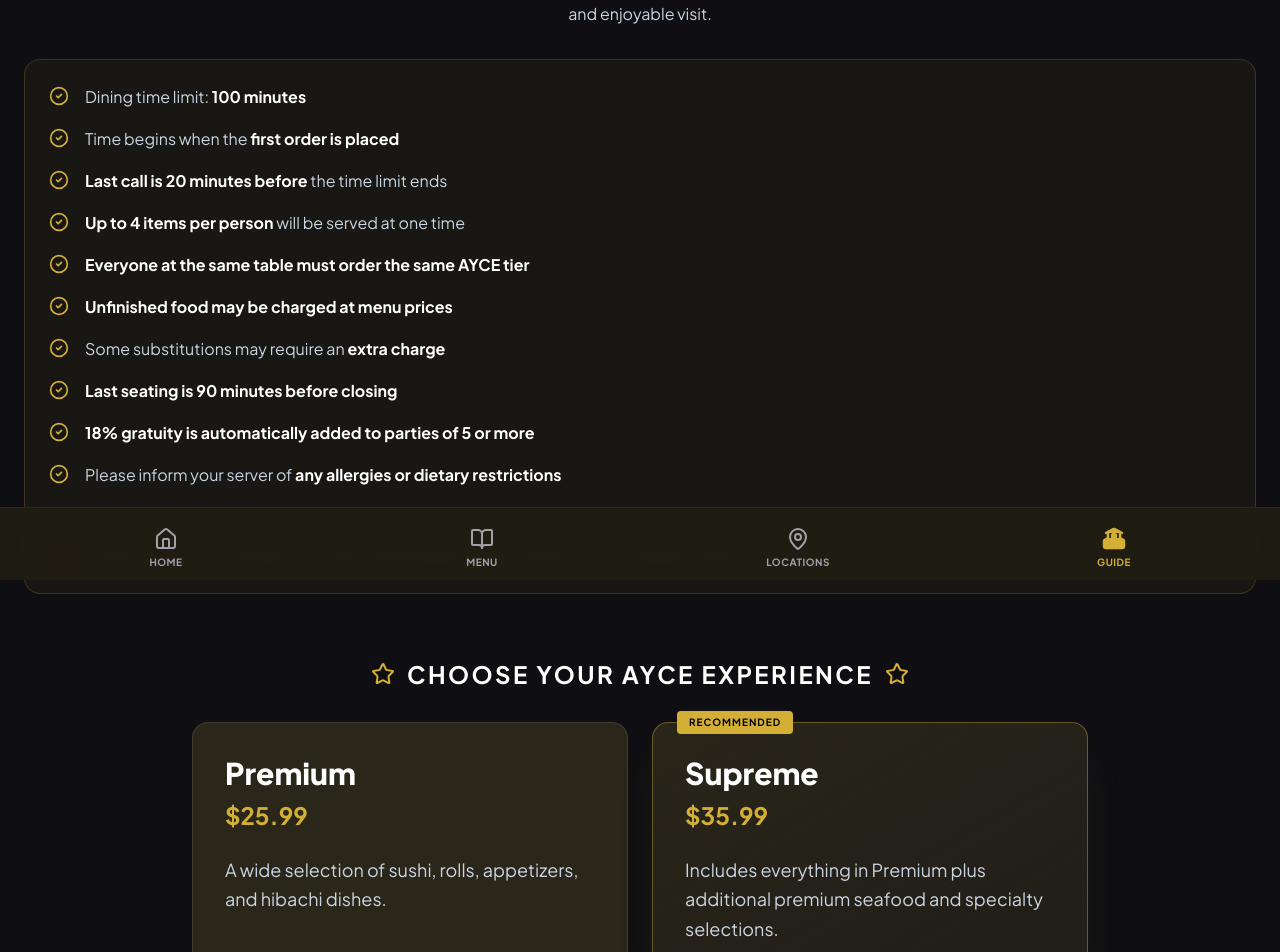
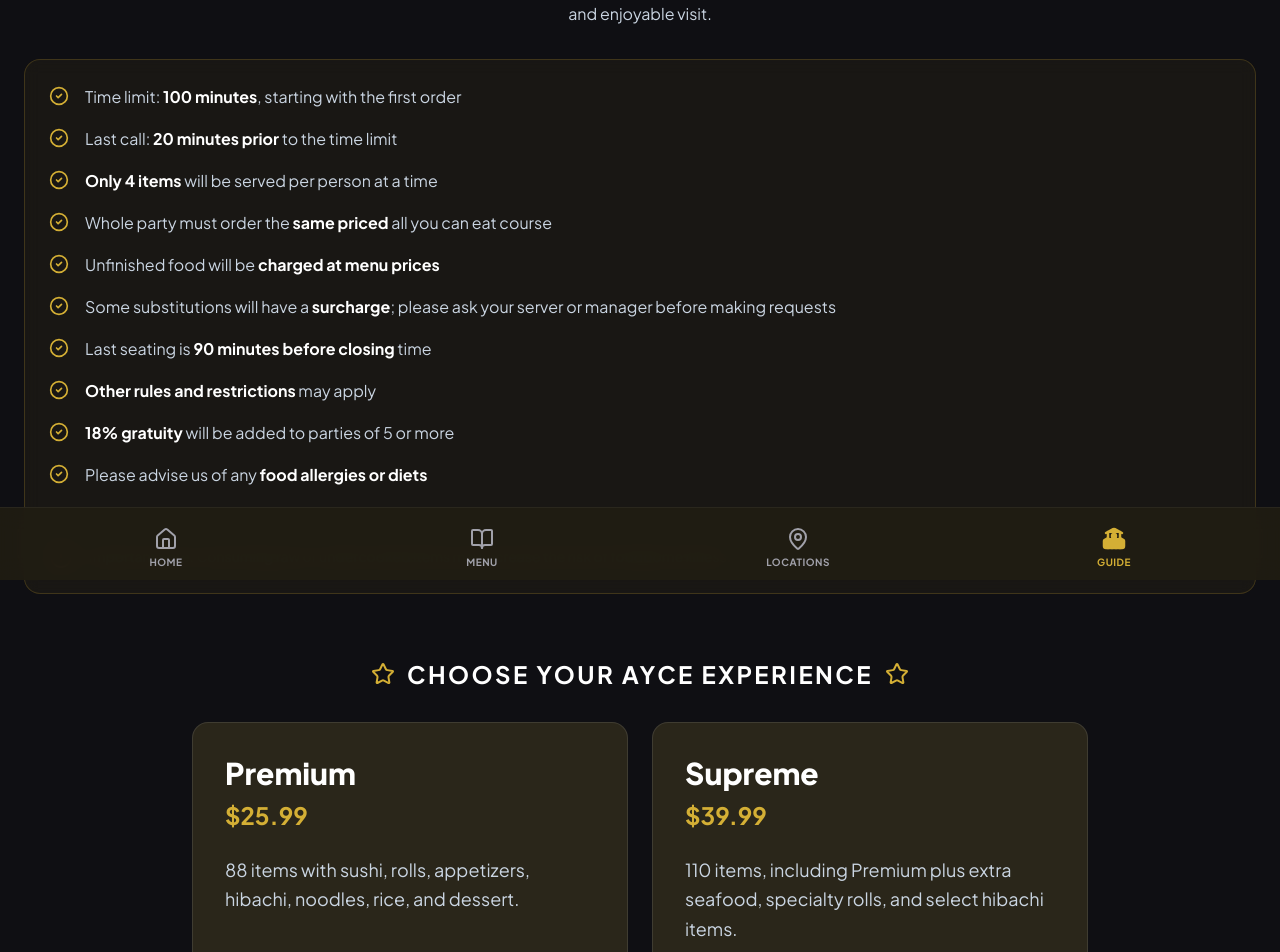
Before and after one commit to tao200112/ocean-samurai-menu, a React (Vite) app: page /guide in a window 1280 px wide. Shown: the part 220-1172 px from the top of the page. Built offline with nearby package versions, Linux system fonts and the light colour scheme.

Commit message:
Update AYCE rules and pricing copy

```diff
--- a/src/components/layout/Layout.tsx
+++ b/src/components/layout/Layout.tsx
@@ -3,7 +3,7 @@ import { TopNav, BottomNav } from "./Navigation";
 
 export default function Layout() {
   return (
-    <div className="flex min-h-screen flex-col bg-background text-foreground">
+    <div className="flex min-h-screen flex-col overflow-x-hidden bg-background text-foreground">
       <TopNav />
       <main className="flex-1 pb-24">
         <Outlet />
--- a/src/components/layout/Navigation.tsx
+++ b/src/components/layout/Navigation.tsx
@@ -7,14 +7,14 @@ export function TopNav() {
   const [showLangMenu, setShowLangMenu] = useState(false);
   const [currentLang, setCurrentLang] = useState("English");
 
-  const languages = ["English", "中文", "Español"];
+  const languages = ["English", "Chinese", "Spanish"];
 
   return (
-    <header className="sticky top-0 z-50 flex items-center justify-between border-b border-white/5 bg-background/95 px-4 py-3 backdrop-blur-md">
-      <div className="flex items-center gap-3">
+    <header className="sticky top-0 z-50 flex items-center justify-between gap-3 border-b border-white/5 bg-background/95 px-4 py-3 backdrop-blur-md">
+      <div className="flex min-w-0 items-center gap-3">
         {/* Logo Image */}
         <img src="/logo.png" alt="Ocean Samurai Logo" className="h-10 w-10 object-contain rounded-full shadow-[0_0_15px_rgba(56,189,248,0.2)]" />
-        <h1 className="text-xl font-bold uppercase tracking-wider text-white">
+        <h1 className="truncate text-xl font-bold uppercase tracking-wider text-white">
           Ocean Samurai
         </h1>
       </div>
--- a/src/index.css
+++ b/src/index.css
@@ -25,6 +25,13 @@ body {
   -webkit-font-smoothing: antialiased;
 }
 
+html,
+body,
+#root {
+  max-width: 100%;
+  overflow-x: hidden;
+}
+
 @utility scrollbar-hide {
   /* IE and Edge */
   -ms-overflow-style: none;
--- a/src/pages/Guide.tsx
+++ b/src/pages/Guide.tsx
@@ -17,16 +17,16 @@ import { cn } from "@/lib/utils";
 // ------------------------------------------------------------------
 
 const AYCE_RULES = [
-  { text: "Dining time limit: 100 minutes", bold: "100 minutes" },
-  { text: "Time begins when the first order is placed", bold: "first order is placed" },
-  { text: "Last call is 20 minutes before the time limit ends", bold: "Last call is 20 minutes before" },
-  { text: "Up to 4 items per person will be served at one time", bold: "Up to 4 items per person" },
-  { text: "Everyone at the same table must order the same AYCE tier", bold: "Everyone at the same table must order the same AYCE tier" },
-  { text: "Unfinished food may be charged at menu prices", bold: "Unfinished food may be charged at menu prices" },
-  { text: "Some substitutions may require an extra charge", bold: "extra charge" },
-  { text: "Last seating is 90 minutes before closing", bold: "Last seating is 90 minutes before closing" },
-  { text: "18% gratuity is automatically added to parties of 5 or more", bold: "18% gratuity is automatically added to parties of 5 or more" },
-  { text: "Please inform your server of any allergies or dietary restrictions", bold: "any allergies or dietary restrictions" }
+  { text: "Time limit: 100 minutes, starting with the first order", bold: "100 minutes" },
+  { text: "Last call: 20 minutes prior to the time limit", bold: "20 minutes prior" },
+  { text: "Only 4 items will be served per person at a time", bold: "Only 4 items" },
+  { text: "Whole party must order the same priced all you can eat course", bold: "same priced" },
+  { text: "Unfinished food will be charged at menu prices", bold: "charged at menu prices" },
+  { text: "Some substitutions will have a surcharge; please ask your server or manager before making requests", bold: "surcharge" },
+  { text: "Last seating is 90 minutes before closing time", bold: "90 minutes before closing" },
+  { text: "Other rules and restrictions may apply", bold: "Other rules and restrictions" },
+  { text: "18% gratuity will be added to parties of 5 or more", bold: "18% gratuity" },
+  { text: "Please advise us of any food allergies or diets", bold: "food allergies or diets" }
 ];
 
 const AYCE_TIERS = [
@@ -34,20 +34,19 @@ const AYCE_TIERS = [
     id: "premium",
     name: "Premium",
     price: "$25.99",
-    desc: "A wide selection of sushi, rolls, appetizers, and hibachi dishes."
+    desc: "88 items with sushi, rolls, appetizers, hibachi, noodles, rice, and dessert."
   },
   {
     id: "supreme",
     name: "Supreme",
-    price: "$35.99",
-    desc: "Includes everything in Premium plus additional premium seafood and specialty selections.",
-    highlight: true
+    price: "$39.99",
+    desc: "110 items, including Premium plus extra seafood, specialty rolls, and select hibachi items."
   }
 ];
 
 const MENU_LABELS = [
   { label: "Raw", desc: "Contains raw fish or seafood.", color: "bg-red-500", icon: Fish },
-  { label: "Spicy", desc: "Prepared with chili, sriracha, jalapeño, or spicy sauce.", color: "bg-orange-600", icon: Flame },
+  { label: "Spicy", desc: "Prepared with chili, sriracha, jalapeno, or spicy sauce.", color: "bg-orange-600", icon: Flame },
   { label: "Veg", desc: "Vegetarian friendly item.", color: "bg-green-700", icon: Leaf },
   { label: "Tempura", desc: "Deep-fried in a light Japanese batter.", color: "bg-yellow-600", icon: Flame },
   { label: "Premium", desc: "Available with the Premium AYCE tier.", color: "bg-primary border border-primary text-black", icon: Star },
@@ -55,9 +54,9 @@ const MENU_LABELS = [
 ];
 
 const ORDERING_STEPS = [
-  { step: 1, title: "Choose Your Tier", desc: "Select either Premium or Supreme for the entire table." },
+  { step: 1, title: "Choose Your Tier", desc: "The whole party must order the same priced AYCE course." },
   { step: 2, title: "Start Small", desc: "Begin with a few dishes to explore the menu." },
-  { step: 3, title: "Order Per Round", desc: "Each person may order up to 4 items per round." },
+  { step: 3, title: "Order Per Round", desc: "Only 4 items will be served per person at a time." },
   { step: 4, title: "Pace Yourself", desc: "Order additional rounds after finishing your current dishes." },
   { step: 5, title: "Explore", desc: "Try different sushi, hibachi, and appetizers throughout your 100 minutes." }
 ];
@@ -114,12 +113,12 @@ export default function GuidePage() {
   };
 
   return (
-    <div className="space-y-16 pb-20 bg-[#0f0f13]">
+    <div className="space-y-16 overflow-x-hidden pb-20 bg-[#0f0f13]">
 
       {/* 1. DINING RULES */}
       <section className="pt-12 px-6">
         <div className="text-center mb-8">
-          <h1 className="text-3xl md:text-4xl font-extrabold text-white tracking-tight mb-4">
+          <h1 className="break-words text-3xl md:text-4xl font-extrabold text-white tracking-tight mb-4">
             All You Can Eat Dining Guide
           </h1>
           <p className="text-slate-300 text-base max-w-lg mx-auto leading-relaxed">
@@ -132,7 +131,7 @@ export default function GuidePage() {
             {AYCE_RULES.map((rule, idx) => (
               <li key={idx} className="flex gap-4 items-start">
                 <CheckCircle2 className="w-5 h-5 text-primary shrink-0 mt-0.5" />
-                <span className="text-slate-300 text-sm md:text-base leading-relaxed">
+                <span className="min-w-0 break-words text-slate-300 text-sm md:text-base leading-relaxed">
                   {highlightText(rule.text, rule.bold)}
                 </span>
               </li>
@@ -142,7 +141,7 @@ export default function GuidePage() {
           <div className="mt-8 pt-6 border-t border-primary/20 flex gap-4 items-start">
             <AlertCircle className="w-6 h-6 text-red-400 shrink-0" />
             <p className="text-sm text-red-200/80 leading-relaxed font-medium">
-              Important note: Consuming raw or undercooked seafood may increase the risk of foodborne illness.
+              Important note: Consuming raw or undercooked items may increase the risk of foodborne illness.
             </p>
           </div>
         </div>
@@ -152,7 +151,7 @@ export default function GuidePage() {
       <section id="tiers" className="px-6 scroll-mt-24">
         <div className="flex items-center gap-3 mb-8 justify-center">
           <Star className="w-6 h-6 text-primary" />
-          <h2 className="text-2xl font-bold text-white uppercase tracking-widest text-center">
+          <h2 className="break-words text-2xl font-bold text-white uppercase tracking-widest text-center">
             Choose Your AYCE Experience
           </h2>
           <Star className="w-6 h-6 text-primary" />
@@ -163,18 +162,8 @@ export default function GuidePage() {
             <div
               key={tier.id}
               id={tier.id}
-              className={cn(
-                "rounded-2xl p-6 sm:p-8 flex flex-col justify-between border transition-all",
-                tier.highlight
-                  ? "bg-gradient-to-br from-surface to-primary/10 border-primary/40 shadow-2xl shadow-primary/10 relative"
-                  : "bg-surface border-white/10"
-              )}
+              className="rounded-2xl border border-white/10 bg-surface p-6 transition-all sm:p-8"
             >
-              {tier.highlight && (
-                <div className="absolute -top-3 left-6 bg-primary text-black font-bold text-[10px] uppercase tracking-widest px-3 py-1 rounded">
-                  Recommended
-                </div>
-              )}
               <div>
                 <h3 className="text-3xl font-extrabold text-white mb-2">{tier.name}</h3>
                 <p className="text-2xl font-bold text-primary mb-6">{tier.price}</p>
@@ -192,7 +181,7 @@ export default function GuidePage() {
 
       {/* 3. MENU LABEL SYSTEM */}
       <section className="px-6">
-        <h2 className="text-2xl font-bold text-white uppercase tracking-widest text-center mb-4">
+          <h2 className="break-words text-2xl font-bold text-white uppercase tracking-widest text-center mb-4">
           Understanding Menu Labels
         </h2>
         <p className="text-center text-slate-300 text-base max-w-lg mx-auto leading-relaxed mb-8">
@@ -221,7 +210,7 @@ export default function GuidePage() {
 
       {/* 4. HOW TO ORDER AYCE */}
       <section className="px-6 py-12 bg-white/[0.02] border-y border-white/5">
-        <h2 className="text-2xl font-bold text-white uppercase tracking-widest text-center mb-10">
+        <h2 className="break-words text-2xl font-bold text-white uppercase tracking-widest text-center mb-10">
           How to Enjoy AYCE
         </h2>
 
@@ -232,7 +221,7 @@ export default function GuidePage() {
                 <div className="w-12 h-12 rounded-full bg-primary flex items-center justify-center text-black font-extrabold text-xl shrink-0 z-10 shadow-lg shadow-primary/20">
                   {step.step}
                 </div>
-                <div className="pt-2">
+                <div className="min-w-0 pt-2">
                   <h3 className="text-lg font-bold text-white mb-2">{step.title}</h3>
                   <p className="text-slate-400 text-sm leading-relaxed">{step.desc}</p>
                 </div>
@@ -243,7 +232,7 @@ export default function GuidePage() {
           <div className="mt-12 p-6 rounded-xl border border-primary/20 bg-primary/5 flex items-start gap-4">
             <Info className="w-6 h-6 text-primary shrink-0" />
             <p className="text-sm text-primary/90 italic leading-relaxed">
-              Tip: Ordering gradually helps reduce food waste and ensures the best dining experience. Unfinished items may be charged at menu price!
+              Tip: Ordering gradually helps reduce food waste and ensures the best dining experience. Unfinished food will be charged at menu prices.
             </p>
           </div>
         </div>
@@ -251,7 +240,7 @@ export default function GuidePage() {
 
       {/* 5. SUSHI BASICS */}
       <section className="px-6">
-        <h2 className="text-2xl font-bold text-white uppercase tracking-widest text-center mb-10">
+        <h2 className="break-words text-2xl font-bold text-white uppercase tracking-widest text-center mb-10">
           Sushi Basics
         </h2>
         <div className="grid grid-cols-1 sm:grid-cols-2 lg:grid-cols-3 gap-6 max-w-6xl mx-auto">
@@ -274,7 +263,7 @@ export default function GuidePage() {
 
       {/* 6. POPULAR SUSHI FISH GUIDE */}
       <section className="px-6">
-        <h2 className="text-2xl font-bold text-white uppercase tracking-widest text-center mb-10">
+        <h2 className="break-words text-2xl font-bold text-white uppercase tracking-widest text-center mb-10">
           Popular Sushi Fish Guide
         </h2>
         <div className="grid grid-cols-1 sm:grid-cols-2 md:grid-cols-3 gap-4 max-w-5xl mx-auto">
@@ -299,7 +288,7 @@ export default function GuidePage() {
             <ul className="space-y-4">
               {['Respect for freshness', 'Balance of flavor and texture', 'Small dishes meant for sharing', 'Appreciation for seasonal ingredients'].map((item, i) => (
                 <li key={i} className="flex gap-3 text-slate-300 text-sm">
-                  <span className="text-primary">•</span>
+                  <span className="text-primary">-</span>
                   {item}
                 </li>
               ))}
--- a/src/pages/Home.tsx
+++ b/src/pages/Home.tsx
@@ -12,21 +12,20 @@ const AYCE_TIERS = [
     id: "premium",
     name: "Premium",
     price: "$25.99",
-    description: "A broad AYCE selection with sushi, rolls, appetizers, and hot dishes."
+    description: "88 items with sushi, rolls, appetizers, hibachi, noodles, rice, and dessert."
   },
   {
     id: "supreme",
     name: "Supreme",
-    price: "$35.99",
-    description: "The full AYCE experience with premium seafood and specialty selections.",
-    highlight: true
+    price: "$39.99",
+    description: "110 items, including Premium plus extra seafood, specialty rolls, and select hibachi items."
   }
 ];
 
 const AYCE_STEPS = [
   {
     title: "Two AYCE Tiers",
-    description: "Choose Premium or Supreme before ordering.",
+    description: "The whole party must order the same priced AYCE course.",
     icon: Utensils
   },
   {
@@ -36,24 +35,28 @@ const AYCE_STEPS = [
   },
   {
     title: "4 Items at a Time",
-    description: "Each guest may order up to 4 items per round.",
+    description: "Only 4 items will be served per person at a time.",
     icon: CheckCircle2
   },
   {
     title: "Finish What You Order",
-    description: "Unfinished food may be charged at menu price.",
+    description: "Unfinished food will be charged at menu prices.",
     icon: AlertCircle
   }
 ];
 
 const DINING_POLICIES = [
-  "Last call is 20 minutes before the time limit ends.",
-  "Whole table must choose the same AYCE course.",
-  "Some substitutions may have an extra charge.",
-  "Last seating is 90 minutes before closing.",
-  "18% gratuity added to parties of 5 or more.",
-  "Please inform staff of allergies or dietary restrictions.",
-  "Raw or undercooked items may increase the risk of foodborne illness."
+  "Time limit: 100 minutes, starting with the first order.",
+  "Last call: 20 minutes prior to the time limit.",
+  "Only 4 items will be served per person at a time.",
+  "Whole party must order the same priced all you can eat course.",
+  "Unfinished food will be charged at menu prices.",
+  "Some substitutions will have a surcharge; please ask your server or manager before making requests.",
+  "Last seating is 90 minutes before closing time.",
+  "Other rules and restrictions may apply.",
+  "18% gratuity will be added to parties of 5 or more.",
+  "Please advise us of any food allergies or diets.",
+  "Consuming raw or undercooked items may increase the risk of foodborne illness."
 ];
 
 export default function HomePage() {
@@ -103,8 +106,9 @@ export default function HomePage() {
           <p className="text-base sm:text-lg text-slate-300 max-w-md leading-relaxed">
             Choose Premium or Supreme, explore your favorites, and enjoy 100 minutes of AYCE dining.
           </p>
-          <p className="text-xl sm:text-2xl font-bold tracking-wide text-primary">
-            Premium $25.99 <span className="mx-3 text-white/30">•</span> Supreme $35.99
+          <p className="flex flex-wrap gap-x-4 gap-y-1 text-xl sm:text-2xl font-bold tracking-wide text-primary">
+            <span>Premium $25.99</span>
+            <span>Supreme $39.99</span>
           </p>
           <div className="flex flex-col sm:flex-row flex-wrap gap-3 pt-4">
             <Button className="w-full sm:w-auto h-14 px-8 font-bold text-black text-lg shadow-xl shadow-primary/20" asChild>
@@ -118,7 +122,7 @@ export default function HomePage() {
             </Button>
           </div>
           <p className="text-[10px] text-white/50 uppercase tracking-widest mt-6">
-            * Same table must choose the same AYCE course
+            * Whole party must order the same priced AYCE course
           </p>
         </div>
       </section>
@@ -130,21 +134,16 @@ export default function HomePage() {
         </h3>
         <div className="flex flex-col sm:flex-row gap-6">
           {AYCE_TIERS.map((tier) => (
-            <Card key={tier.id} className={cn("flex-1 overflow-hidden border-white/5 bg-surface/50 backdrop-blur transition-all hover:border-white/20", tier.highlight && "ring-1 ring-primary/40 relative shadow-2xl shadow-primary/5")}>
-              {tier.highlight && (
-                <div className="absolute top-0 right-0 rounded-bl-lg bg-primary px-3 py-1 text-[10px] font-bold uppercase tracking-wider text-black z-10">
-                  Recommended
-                </div>
-              )}
+            <Card key={tier.id} className="flex-1 overflow-hidden border-white/5 bg-surface/50 backdrop-blur transition-all hover:border-white/20">
               <div className="p-6 h-full flex flex-col">
-                <div className="flex items-end justify-between mb-4">
+                <div className="mb-4 flex flex-col gap-2 sm:flex-row sm:items-end sm:justify-between">
                   <h4 className="text-2xl font-bold text-white tracking-tight">{tier.name}</h4>
                   <span className="text-xl font-extrabold text-primary">{tier.price}</span>
                 </div>
                 <p className="text-sm text-slate-300 leading-relaxed mb-8 flex-grow">
                   {tier.description}
                 </p>
-                <Button variant={tier.highlight ? "default" : "secondary"} className={cn("w-full gap-2 font-bold", tier.highlight ? "text-black" : "text-white bg-white/5 hover:bg-white/10")} asChild>
+                <Button variant="secondary" className="w-full gap-2 bg-white/5 font-bold text-white hover:bg-white/10" asChild>
                   <Link to={`/guide#${tier.id}`}>
                     Explore {tier.name}
                     <ArrowRight className="h-4 w-4" />
@@ -194,8 +193,8 @@ export default function HomePage() {
             <ul className="space-y-4">
               {DINING_POLICIES.map((policy, i) => (
                 <li key={i} className="flex gap-4 text-sm text-slate-300 leading-relaxed items-start">
-                  <span className="text-primary mt-1 shrink-0">•</span>
-                  {policy}
+                  <span className="text-primary mt-1 shrink-0">-</span>
+                  <span className="min-w-0 break-words">{policy}</span>
                 </li>
               ))}
             </ul>
--- a/src/pages/Menu.tsx
+++ b/src/pages/Menu.tsx
@@ -70,7 +70,7 @@ export default function MenuPage() {
   };
 
   return (
-    <div className="flex flex-col h-full">
+    <div className="flex h-full min-w-0 flex-col overflow-x-hidden">
       {/* Category Tabs */}
       <div className="sticky top-[64px] z-40 border-b border-white/5 bg-background/95 backdrop-blur-md">
         <div className="flex overflow-x-auto px-4 pb-0 pt-2 scrollbar-hide">
@@ -154,8 +154,8 @@ export default function MenuPage() {
             if (item.dietary_flags?.includes("vegetarian")) displayTags.push("Veg");
 
             return (
-              <Link to={`/menu/${item.id}`} key={item.id} className="block group">
-                <Card className="overflow-hidden border-white/5 bg-surface transition-all hover:border-primary/20">
+              <Link to={`/menu/${item.id}`} key={item.id} className="block min-w-0 group">
+                <Card className="min-w-0 overflow-hidden border-white/5 bg-surface transition-all hover:border-primary/20">
                   <div className="relative h-56 w-full overflow-hidden">
                     <div
                       className="absolute inset-0 bg-cover bg-center transition-transform duration-500 group-hover:scale-105"
@@ -180,14 +180,14 @@ export default function MenuPage() {
                       ))}
                     </div>
                   </div>
-                  <div className="p-4 space-y-2">
-                    <div className="flex items-start justify-between">
-                      <h3 className="text-xl font-bold text-primary group-hover:text-primary/80 transition-colors pr-2">{item.name}</h3>
-                      <span className="font-bold text-primary whitespace-nowrap text-sm bg-primary/10 px-2 py-1 rounded-md">
+                  <div className="min-w-0 p-4 space-y-2">
+                    <div className="flex flex-col gap-2 sm:flex-row sm:items-start sm:justify-between">
+                      <h3 className="min-w-0 break-words text-xl font-bold text-primary transition-colors group-hover:text-primary/80">{item.name}</h3>
+                      <span className="w-fit shrink-0 whitespace-nowrap rounded-md bg-primary/10 px-2 py-1 text-sm font-bold text-primary">
                         {getTierLabel(item)}
                       </span>
                     </div>
-                    <p className="text-sm leading-relaxed text-slate-300">
+                    <p className="break-words text-sm leading-relaxed text-slate-300">
                       {item.description_short}
                     </p>
                     {item.proteins && item.proteins.length > 0 && (
```
Also changed, not shown: data/menu-completed.json.
